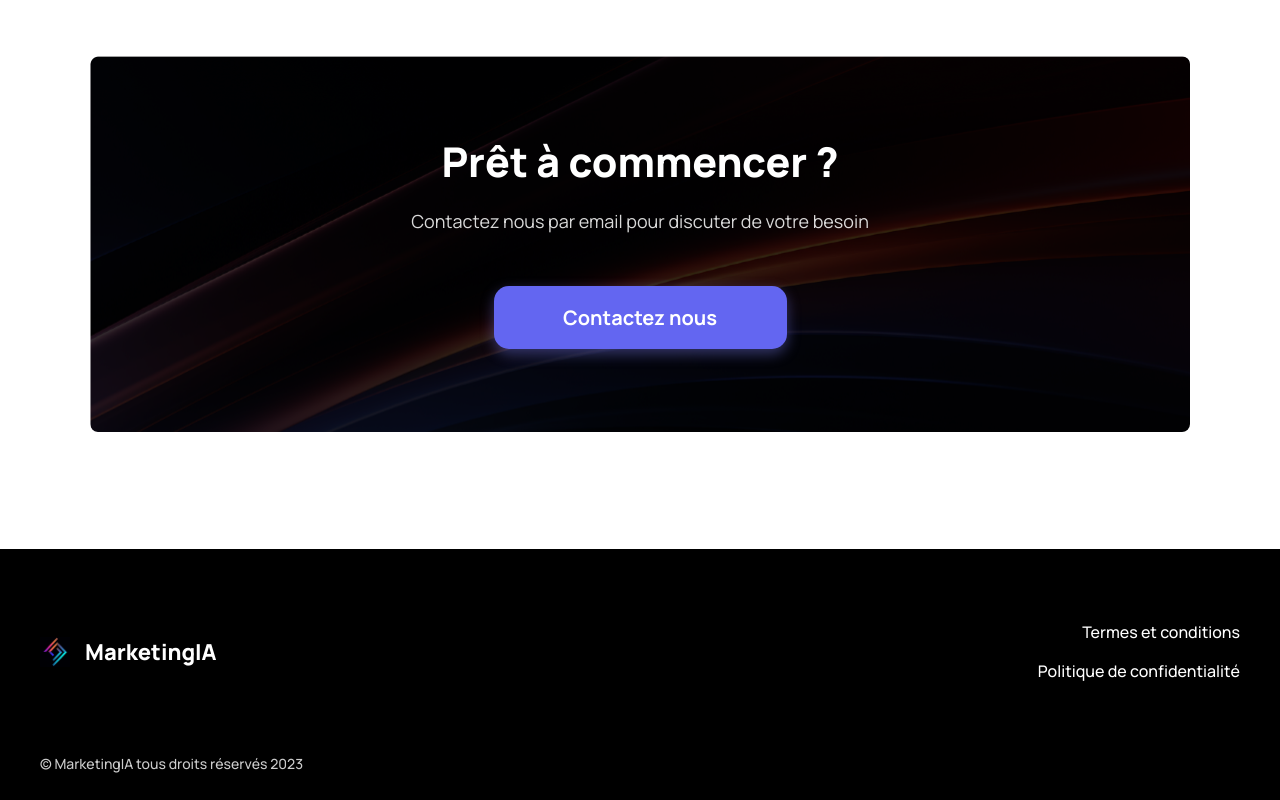
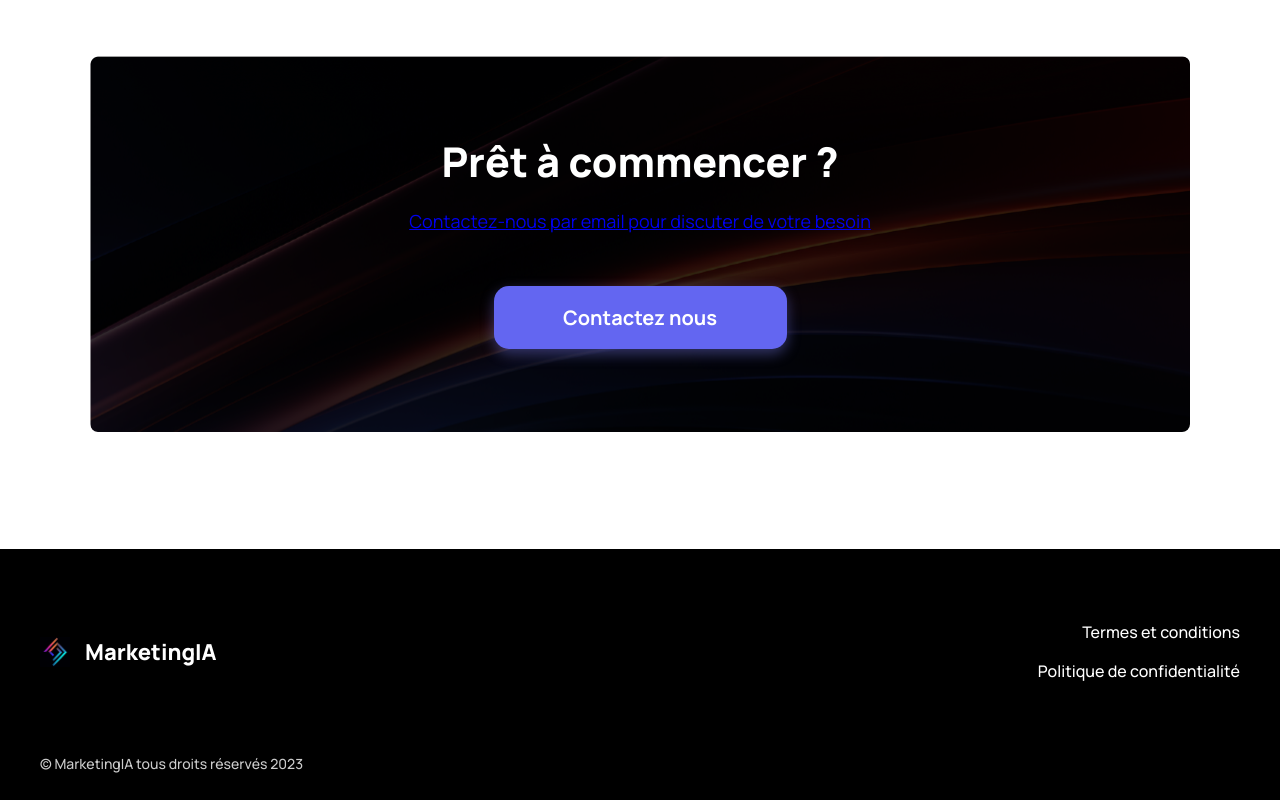
Before and after one commit to Aliben06/Strategie-Marketing-IA, a plain HTML site: page index.html in a window 1280 px wide. Shown: the part 2296-3096 px from the top of the page. Drawn offline with Linux system fonts and the light colour scheme.

Commit message:
Update index.html

```diff
--- a/index.html
+++ b/index.html
@@ -3,7 +3,7 @@
   <head>
     <meta charset="utf-8" />
     <meta name="viewport" content="initial-scale=1, width=device-width" />
-    <title>MarketingIA : Agence de marketing digital</title>
+    <title>Strategie-Marketing-IA : Agence de marketing digital</title>
     <meta name="description" content="Nous utilisons l'IA pour offrir des solutions de marketing digital rapides, efficaces et rentables, pour vous donner un avantage concurrentiel inégalé.">
     <link rel="stylesheet" href="./global.css" />
     <link rel="stylesheet" href="./index.css" />
@@ -100,7 +100,7 @@
         <div class="contactusframe">
           <h2 class="titre-contact">Prêt à commencer ?</h2>
           <div class="text-contact">
-            Contactez nous par email pour discuter de votre besoin
+            <a href="mailto:novaweb.design06@gmail.com">Contactez-nous par email pour discuter de votre besoin</a>
           </div>
           <div class="button-frame">
             <button class="boutoncontact">
@@ -113,4 +113,3 @@
       <div id="footer"></div>
   </body>
 </html>
-<!-- Créé par Jonathan Roux - Utilisation interdite dans une autre formation -->
```
